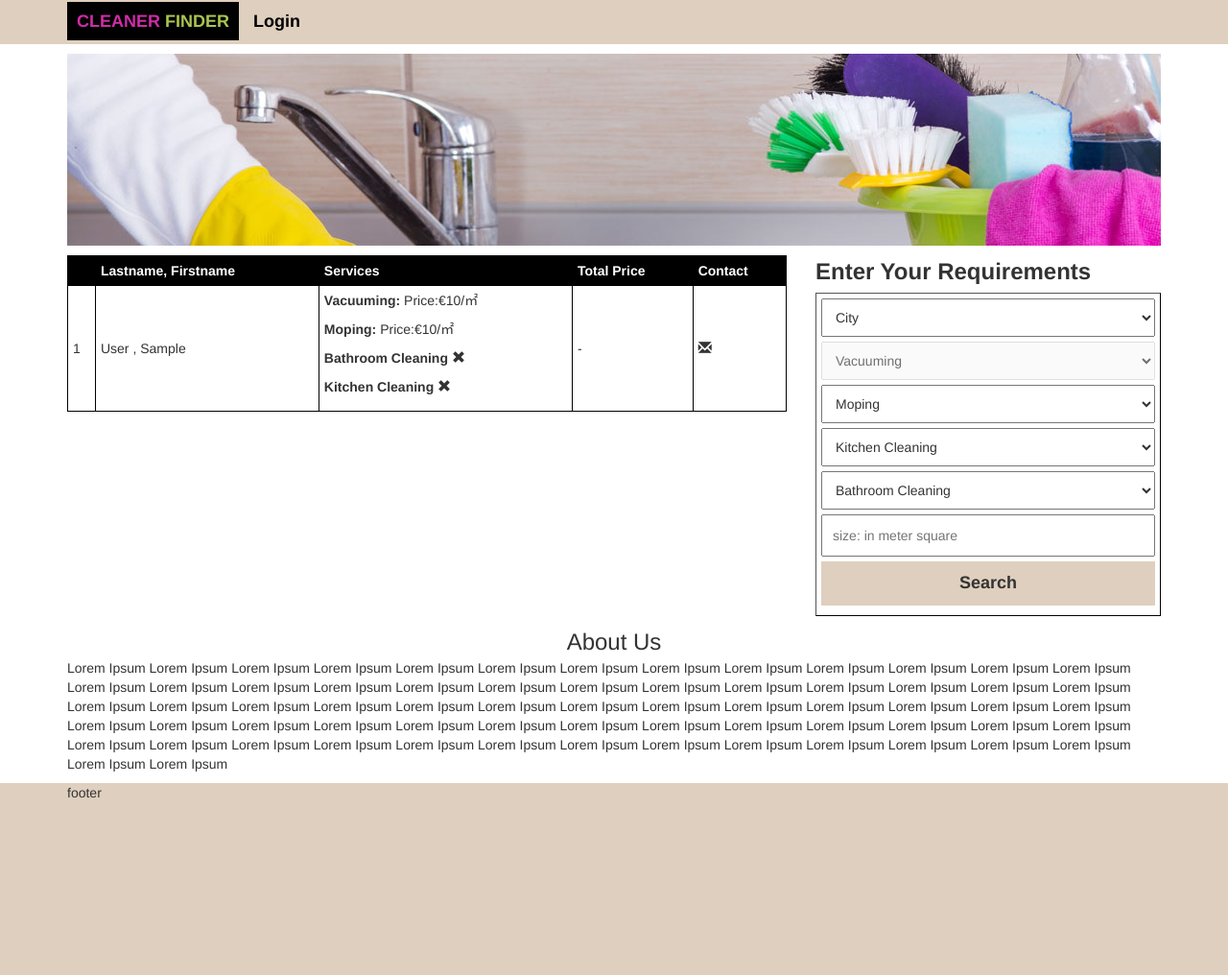
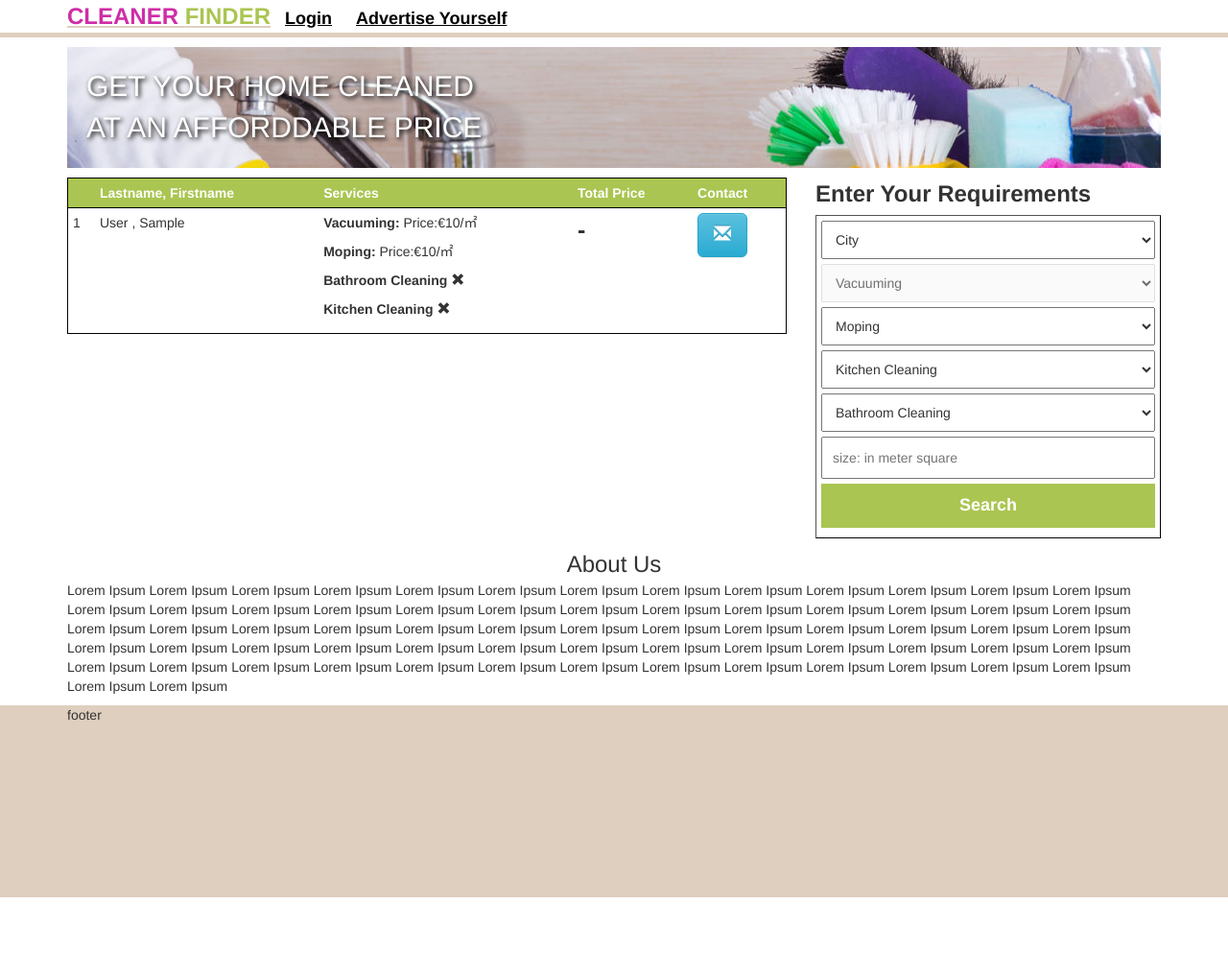
Before and after one commit to krish78911/findacleaner, a CodeIgniter app: page /database/index.php/home/index in a window 1280 px wide. Shown: the whole page at 96% size. After the commit the page ends 935 px from the top, so only its background shows below. Run offline with CodeIgniter, Linux system fonts and the light colour scheme; tables that the repository leaves empty or names only in its code hold one stand-in row (values such as "Sample post").

Commit message:
show price and some styling

```diff
--- a/application/controllers/Admin.php
+++ b/application/controllers/Admin.php
@@ -12,9 +12,12 @@ class Admin extends BaseController {
         parent::__construct();
 
         session_start();
+        /*
         if (!isset($_SESSION['username']) && empty($_SESSION['username'])) {
             header("Location: " . base_url('Admin/login'));
         }
+        */
+
         // load models
         $this->load->model('Cleaners');
     }
--- a/application/controllers/Home.php
+++ b/application/controllers/Home.php
@@ -29,10 +29,17 @@ class Home extends BaseController {
         $this->vacuuming = $this->input->post('vacuuming');
         $this->moping = $this->input->post('moping');
         $this->meterSquare = $this->input->post('metersquare');
-        $this->kitchenCleaning = $this->input->post('kitchenCleaning');
-        $this->bathroomCleaning = $this->input->post('BathroomCleaning');
+        $this->kitchenCleaning = $this->input->post('kitchencleaning');
+        $this->bathroomCleaning = $this->input->post('bathroomcleaning');
 
         $this->data['cleaners'] = $this->Cleaners->search();
-        $this->load->view('getCleanersAndPrices', $this->data, $this->meterSquare);
+        $this->load->view('getCleanersAndPrices'
+            , $this->data
+            , $this->vacuuming
+            , $this->moping
+            , $this->meterSquare
+            , $this->kitchenCleaning
+            , $this->bathroomCleaning
+        );
     }
 }
--- a/application/views/admin/advertiseForm.php
+++ b/application/views/admin/advertiseForm.php
@@ -1,3 +1,4 @@
+<div class="col-md-5 col-lg-4 advertisementForm">
 	<label>Advertise</label>
 	<form action="<?php echo base_url('Admin/addAdvertisement'); ?>" method="POST" id="advertiseForm">
 		<input type="text" name="firstname" placeholder="Firstname" required />
@@ -21,3 +22,4 @@
 		<input type="number" name="kitchencleaningprice" placeholder="Kitchen Cleaning Price (eg. 2)" required />
 		<button type="submit">Submit</button>
 	</form>
+</div>
--- a/application/views/admin/body.php
+++ b/application/views/admin/body.php
@@ -6,9 +6,7 @@
 		</div>
 
 		<!--Add form-->
-		<div class="col-md-5 col-lg-4 advertisementForm">
-			<?php include 'advertiseForm.php'; ?>
-		</div>
+		<?php include 'advertiseForm.php'; ?>
 	</div>
 </div>
 
--- a/application/views/getCleanersAndPrices.php
+++ b/application/views/getCleanersAndPrices.php
@@ -16,28 +16,69 @@
                 echo "<p><strong>Moping: </strong>Price:€".$val->mopingpricepermeter."/&#13217;</p>";
                 echo "<p><strong>Bathroom Cleaning </strong>";
                     echo ($val->bathroomcleaning == "Yes") ?
-                        "<span class='glyphicon glyphicon-ok'></span>, <strong>Price: </strong>€".$val->bathroomcleaningprice."/&#13217;"
+                        "<span class='glyphicon glyphicon-ok'></span>, <strong>Price: </strong>€".$val->bathroomcleaningprice
                         : "<span class='glyphicon glyphicon-remove'></span>";
                     echo "";
                 echo "</p>";
                 echo "<p><strong>Kitchen Cleaning </strong>";
                     echo ($val->kitchencleaning == "Yes") ?
-                        "<span class='glyphicon glyphicon-ok'></span>, <strong>Price: </strong>€".$val->kitchencleaningprice."/&#13217;"
+                        "<span class='glyphicon glyphicon-ok'></span>, <strong>Price: </strong>€".$val->kitchencleaningprice
                         : "<span class='glyphicon glyphicon-remove'></span>";
                 echo "</p>";
             echo "</td>";
 
             echo "<td>";
+                $totalPrice = 0;
                 if(!empty($this->meterSquare)) {
-                    echo $this->meterSquare."&#13217; x €".$val->vcpricepermeter
-                    ." = <strong>€".($this->meterSquare*$val->vcpricepermeter)."</strong>";
-                } else {
-                    echo "-";
+                    echo "Vacuuming: ".$this->meterSquare."&#13217; x €".$val->vcpricepermeter."<br>";
+                    $totalPrice = $totalPrice + $this->meterSquare*$val->vcpricepermeter;
                 }
+                if(!empty($this->moping) && $this->moping == "Yes") {
+                    echo "Moping: ".$this->meterSquare."&#13217; x €".$val->mopingpricepermeter."<br>";
+                    $totalPrice = $totalPrice + $this->meterSquare*$val->mopingpricepermeter;
+                }
+                if(!empty($this->kitchenCleaning) && $this->kitchenCleaning == "Yes") {
+                    echo "Kitchen Cleaning: <span class='glyphicon glyphicon-ok'></span> <br>";
+                    $totalPrice = $totalPrice + $val->kitchencleaningprice;
+                }
+                if(!empty($this->bathroomCleaning) && $this->bathroomCleaning == "Yes") {
+                    echo "Bathroom Cleaning: <span class='glyphicon glyphicon-ok'></span> <br>";
+                    $totalPrice = $totalPrice + $val->bathroomcleaningprice;
+                }
+
+                echo ($totalPrice != 0) ?
+                    "<span class='totalPrice'>€".($totalPrice)."</span>" :
+                    "<span class='totalPrice'>-</span>";
+
             echo "</td>";
 
-            echo "<td><span class='glyphicon glyphicon-envelope'></span></td>";
+            echo "<td>
+                <button type='button' class='btn btn-info btn-lg' data-toggle='modal' data-target='#myModal'>
+                    <span class='glyphicon glyphicon-envelope'></span>
+                </button>
+            </td>";
             echo "</tr>";
         }
     ?>
 </table>
+
+<!-- Modal -->
+<div id="myModal" class="modal fade" role="dialog">
+  <div class="modal-dialog">
+
+    <!-- Modal content-->
+    <div class="modal-content">
+      <div class="modal-header">
+        <button type="button" class="close" data-dismiss="modal">&times;</button>
+        <h4 class="modal-title">Modal Header</h4>
+      </div>
+      <div class="modal-body">
+        <p>Some text in the modal.</p>
+      </div>
+      <div class="modal-footer">
+        <button type="button" class="btn btn-default" data-dismiss="modal">Close</button>
+      </div>
+    </div>
+
+  </div>
+</div>
--- a/application/views/navigation.php
+++ b/application/views/navigation.php
@@ -7,6 +7,7 @@
 						<nav>
 							<a id="logo"><span class="pinkColor">CLEANER</span> <span class="greenColor">FINDER</span></a>
                             <a>Login</a>
+							<a href="<?php echo base_url('Register/') ?>">Advertise Yourself</a>
 						</nav>
 					</div>
 				</div>
--- a/application/views/slider.php
+++ b/application/views/slider.php
@@ -1,7 +1,9 @@
 <div class="container">
     <div class="row">
         <div class="col-lg-12 slider">
-            <div id="sliderImage"></div>
+            <div id="sliderImage">
+                GET YOUR HOME CLEANED <br /> AT AN AFFORDDABLE PRICE
+            </div>
         </div>
     </div>
 </div>
--- a/assets/style/style.css
+++ b/assets/style/style.css
@@ -1,14 +1,14 @@
 body .navigation {
     margin-bottom: 10px;
-    background-color: #DFCFBE;
-    padding: 10px;
+    border-bottom: 5px solid #DFCFBE;
 }
 body .navigation nav {
     font-size: 18px;
 }
 body .navigation nav a#logo {
-    background-color: black;
     color: #DFCFBE;
+    font-size: 24px;
+    padding: 0px;
 }
 body .navigation nav a#logo span.greenColor {
     color: #AAC551;
@@ -21,6 +21,7 @@ body .navigation nav a {
     font-weight: bold;
     padding: 10px;
     color: black;
+    text-decoration: underline;
 }
 body .cleanerTableAdmin {
     width: 100%;
@@ -52,7 +53,8 @@ body .advertisementForm form input, body .advertisementForm form select, body .a
     margin-bottom: 5px;
 }
 body .advertisementForm form button {
-    background-color: #DFCFBE;
+    background-color: #AAC551;
+    color: white;
     border: none;
     font-size: 18px;
     font-weight: bold;
@@ -63,7 +65,8 @@ body .editForm input, body .editForm select, body .editForm button {
     margin-bottom: 5px;
 }
 body .editForm button {
-    background-color: #DFCFBE;
+    background-color: #AAC551;
+    color: white;
     border: none;
     font-size: 18px;
     font-weight: bold;
@@ -81,7 +84,8 @@ body .getCleanersAndPrices form input, body .getCleanersAndPrices form select, b
     margin-bottom: 5px;
 }
 body .getCleanersAndPrices form button {
-    background-color: #DFCFBE;
+    background-color: #AAC551;
+    color: white;
     border: none;
     font-size: 18px;
     font-weight: bold;
@@ -94,8 +98,13 @@ body .footer {
 body .slider #sliderImage {
     background-image: url("../images/banner-inner01.jpg");
     width: 100%;
-    height: 200px;
     margin-bottom: 10px;
+    font-size: 30px;
+    text-align: left;
+    text-shadow: 2px 2px 5px black;
+    color: white;
+    padding: 20px;
+    font-family: "Helvetica";
 }
 body .search label {
     width: 100%;
@@ -112,22 +121,31 @@ body .search #searchForm input, body .search #searchForm select, body .search #s
     margin-bottom: 5px;
 }
 body .search #searchForm button {
-    background-color: #DFCFBE;
+    background-color: #AAC551;
+    color: white;
     border: none;
     font-size: 18px;
     font-weight: bold;
 }
 body .cleanerTableUser {
     width: 100%;
+    border: 1px outset black;
+}
+body .cleanerTableUser tr {
+    border: 1px outset black;
 }
 body .cleanerTableUser th {
-    background-color: black;
+    background-color: #AAC551;
     color: white;
 }
 body .cleanerTableUser td, body .cleanerTableUser th {
-    border: 1px outset black;
     padding: 5px;
+    vertical-align: top;
 }
 body .cleanerTableUser span {
     cursor: pointer;
 }
+body .cleanerTableUser span.totalPrice {
+    font-size: 25px;
+    font-weight: bold;
+}
--- a/assets/style/style.scss
+++ b/assets/style/style.scss
@@ -12,7 +12,8 @@ $logoPink: #CE2DA7;
         margin-bottom: 5px;
     }
     button {
-        background-color: $backgroundColor;
+        background-color: $logoGreen;
+        color: white;
         border: none;
         font-size: 18px; font-weight: bold;;
     }
@@ -21,13 +22,16 @@ $logoPink: #CE2DA7;
 body {
     .navigation {
         margin-bottom: 10px;
-        background-color: $backgroundColor;
-        padding: 10px;
+        // background-color: $backgroundColor;
+        border-bottom: 5px solid $backgroundColor;
+
         nav {
             font-size: 18px;
             a#logo {
-                background-color: black;
+                // background-color: black;
                 color: $backgroundColor;
+                font-size: 24px;
+                padding: 0px;
                 span.greenColor {
                     color: $logoGreen;
                 }
@@ -40,6 +44,7 @@ body {
                 font-weight: bold;
                 padding: 10px;
                 color: $textColor;
+                text-decoration: underline;
             }
         }
     }
@@ -78,7 +83,7 @@ body {
         margin-top: 10px;
         .heading {
             font-size: 24px;
-            text-align: center;;
+            text-align: center;
         }
     }
 
@@ -99,8 +104,13 @@ body {
         #sliderImage {
             background-image: url('../images/banner-inner01.jpg');
             width: 100%;
-            height: 200px;
             margin-bottom: 10px;
+            font-size: 30px;
+            text-align: left;
+            text-shadow: 2px 2px 5px black;
+            color: white;
+            padding: 20px;
+            font-family: "Helvetica";
         }
     }
     .search {
@@ -117,16 +127,26 @@ body {
     }
     .cleanerTableUser {
         width: 100%;
+        // box-shadow: 0px 0px 3px black;
+        border: 1px outset $border;
+        tr {
+            border: 1px outset $border;
+        }
         th {
-            background-color: black;
+            background-color: $logoGreen;
             color: white;
         }
         td, th {
-            border: 1px outset $border;
+            // border: 1px outset $border;
             padding: 5px;
+            vertical-align: top;
         }
         span {
             cursor: pointer;
         }
+        span.totalPrice {
+            font-size: 25px;
+            font-weight: bold;
+        }
     }
 }
```
Also changed, not shown: application/controllers/BaseController.php (+10 -0 lines), application/controllers/Register.php (added, +26 -0 lines). Lines whose indentation alone changed are shown as unchanged.
